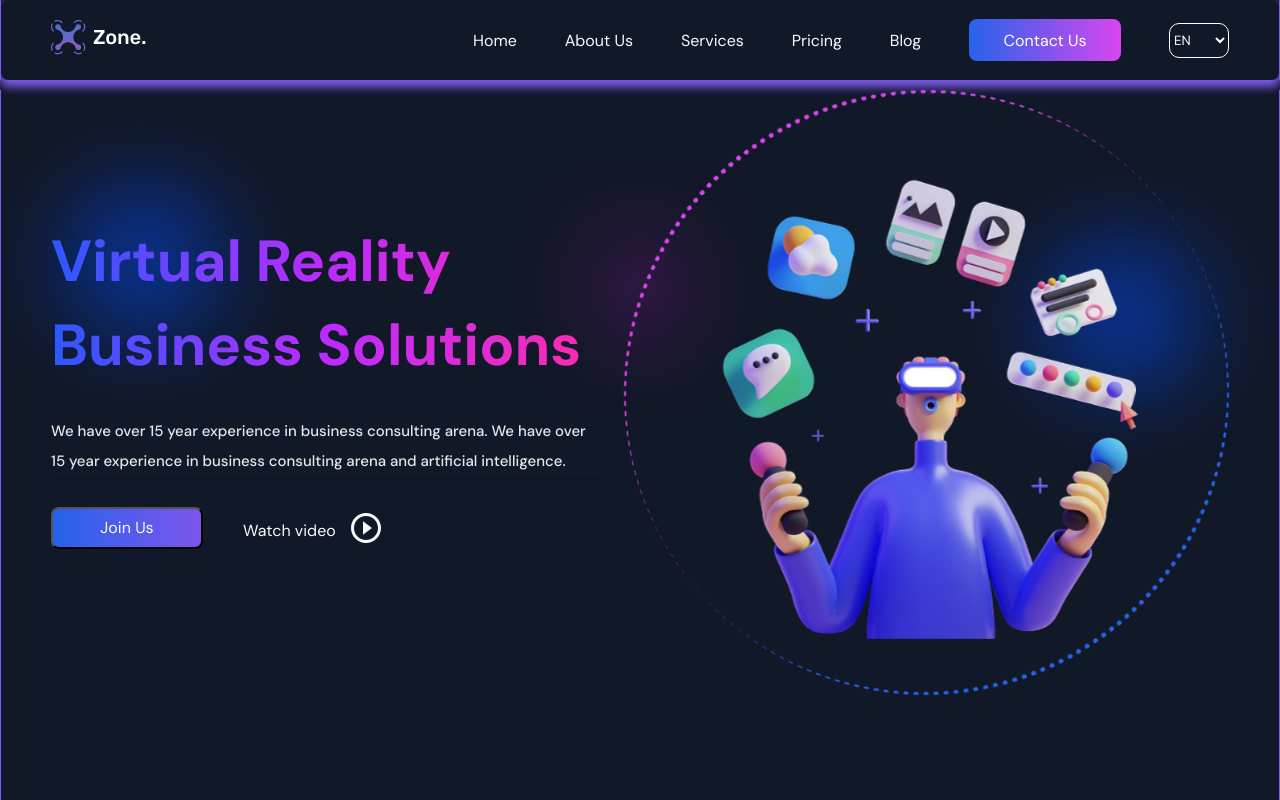
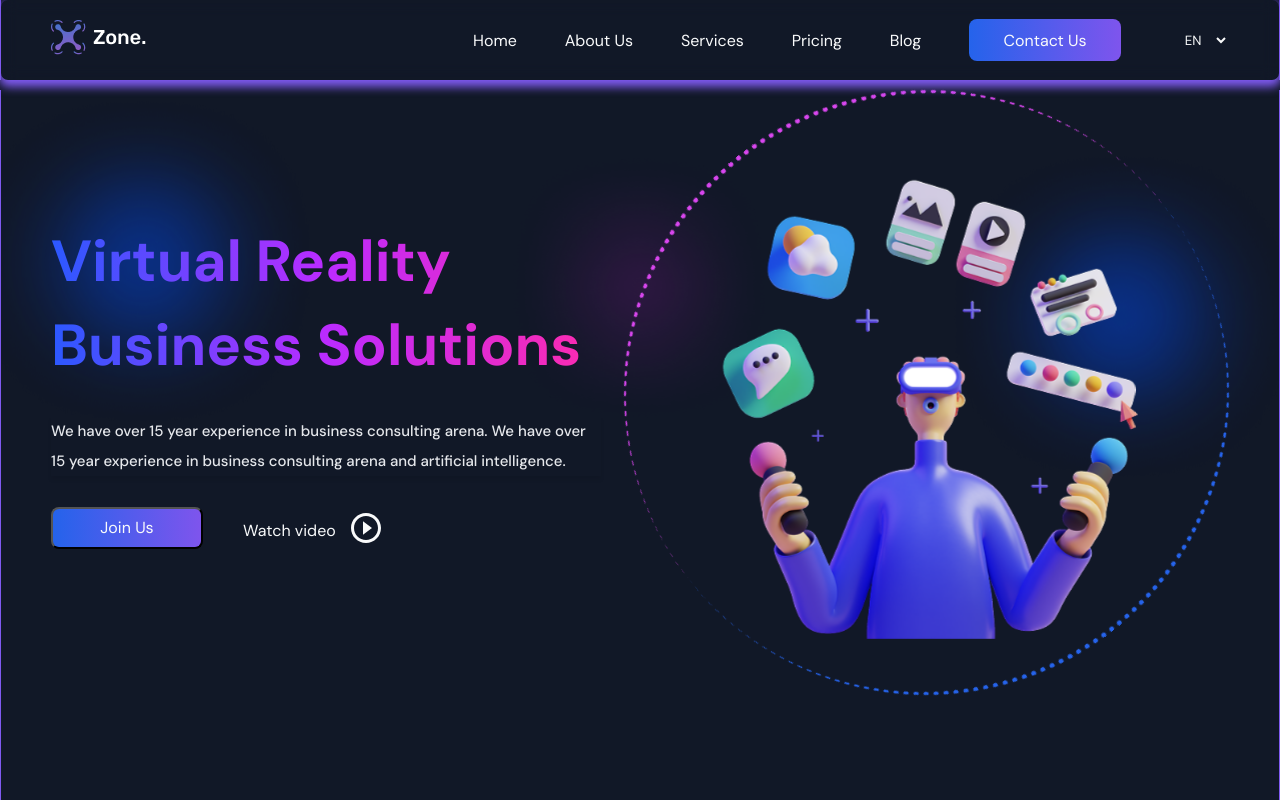
Before and after one commit to Nurik-04/Zone., a React (Vite) app: page / in a window 1280 px wide. Shown: the top 800 px of the page. Built offline with nearby package versions, Linux system fonts and the light colour scheme.

Commit message:
Header oz holiga qaytarildi

```diff
--- a/src/Components/Header/Header.jsx
+++ b/src/Components/Header/Header.jsx
@@ -1,74 +1,67 @@
 import logo from "../Images/logo.png";
-import React, { useState, useEffect } from "react";
+import React from "react";
 import { useTranslation } from "react-i18next";
-import AOS from "aos";
-import "aos/dist/aos.css";
 import "./header.css";
 
 const Header = () => {
   const [t, i18n] = useTranslation();
-  const [open, setOpen] = useState(false);
-
   const handleChangeCity = (event) => {
-    i18n.changeLanguage(event.target.value);
+    const selectedLanguage = event.target.value;
+    i18n.changeLanguage(selectedLanguage);
   };
-
-  useEffect(() => {
-    AOS.init({ duration: 800 });
-  }, []);
-
   return (
-    <header className="header" data-aos="fade-down">
+    <header className="header">
       <div className="container">
         <nav className="header__nav">
-
-          {/* LOGO */}
           <a className="header__title">
             <img className="header__img" src={logo} alt="" />
           </a>
-
-          {/* BURGER BTN */}
-          <div
-            className={`burger ${open ? "open" : ""}`}
-            onClick={() => setOpen(!open)}
-          >
-            <span></span><span></span><span></span>
-          </div>
-
-          {/* NAV LIST */}
-          <ul className={`header__list ${open ? "show" : ""}`}>
+          <ul className="header__list">
             <li className="header__item">
-              <a href="#home" className="header__link">{t("header.home")}</a>
+              <a href="#home" className="header__link">
+                {t("header.home")}
+              </a>
             </li>
             <li className="header__item">
-              <a href="#about" className="header__link">{t("header.about")}</a>
+              <a href="#about" className="header__link">
+                {t("header.about")}
+              </a>
             </li>
             <li className="header__item">
-              <a href="#service" className="header__link">{t("header.service")}</a>
+              <a href="#service" className="header__link">
+                {t("header.service")}
+              </a>
             </li>
             <li className="header__item">
-              <a href="#pricing" className="header__link">{t("header.pricing")}</a>
+              <a href="#" className="header__link">
+                {t("header.pricing")}
+              </a>
             </li>
             <li className="header__item">
-              <a href="#blog" className="header__link">{t("header.blog")}</a>
+              <a href="#blog" className="header__link">
+                {t("header.blog")}
+              </a>
             </li>
-
             <li className="header__item">
-              <a href="#contact" className="header__btn__link">
+              <a href="#blog" className="header__btn__link">
                 {t("header.contact")}
               </a>
             </li>
-
-            {/* LANGUAGE */}
             <li className="header__item">
               <select
                 className="buttons"
                 onChange={handleChangeCity}
-                value={i18n.language}
+                value={i18n.language} // Hozirgi tanlangan tilni ko'rsatib turadi
               >
-                <option className="lenguage" value="en">EN</option>
-                <option className="lenguage" value="ru">RU</option>
-                <option className="lenguage" value="uz">UZ</option>
+                <option className="lenguage" value="en">
+                  EN
+                </option>
+                <option className="lenguage" value="ru">
+                  RU
+                </option>
+                <option className="lenguage" value="uz">
+                  UZ
+                </option>
               </select>
             </li>
           </ul>
--- a/src/Components/Header/header.css
+++ b/src/Components/Header/header.css
@@ -1,12 +1,11 @@
-.header {
+.header{
     position: fixed;
     top: 0;
     left: 0;
     right: 0;
     z-index: 1000;
 }
-
-.header__nav {
+.header__nav{
     display: flex;
     align-items: center;
     justify-content: space-between;
@@ -15,124 +14,84 @@
     height: 80px;
     backdrop-filter: blur(8px);
     border-radius: 7px;
+
 }
-
-/* DEFAULT LIST */
-.header__list {
+.header__list{
     width: 756px;
     height: 42px;
+    border-radius: 5px;
     display: flex;
     align-items: center;
     justify-content: space-between;
-  transition: 0.3s ease;
+    /* font-size: 18px; */
+    /* font-family: "DM Sans", sans-serif; */
 }
 
-/* RESPONSIVE — HIDDEN ON MOBILE */
-@media (max-width: 900px) {
-  .header__list {
-    position: absolute;
-    top: 80px;
-    right: 0;
-    width: 250px;
-    height: 100vh;
-    flex-direction: column;
-    justify-content: start;
-    padding-top: 40px;
-    gap: 20px;
-    background: rgba(0,0,0,0.8);
-    transform: translateX(100%);
+.header__link {
+    position: relative;
+    text-decoration: none;
+    color: #F9FAFB;
+    padding-bottom: 5px;
+    transition: color 0.4s ease;
+    /* transition-duration: 0.5s; */
 }
 
-  .header__list.show {
-    transform: translateX(0);
-  }
-}
-
-/* BURGER BTN */
-.burger {
-  display: none;
-  flex-direction: column;
-  gap: 5px;
-  cursor: pointer;
-}
-
-.burger span {
-  width: 30px;
-  height: 3px;
-  background: #fff;
-  transition: 0.3s;
-}
-
-@media (max-width: 900px) {
-  .burger {
-    display: flex;
-  }
-}
-
-/* BURGER ANIMATION */
-.burger.open span:nth-child(1) {
-  transform: rotate(45deg) translateY(8px);
-}
-.burger.open span:nth-child(2) {
-  opacity: 0;
-}
-.burger.open span:nth-child(3) {
-  transform: rotate(-45deg) translateY(-8px);
-}
-
-/* LINKS */
-.header__link {
-  position: relative;
-  color: #F9FAFB;
-  padding-bottom: 5px;
-  transition: 0.4s;
-}
-
+/* Chiziqning boshlang'ich holati */
 .header__link::after {
     content: "";
     position: absolute;
     left: 0;
     bottom: 0;
     width: 100%;
-  height: 2px;
+    height: 2px; /* Chiziq qalinligi */
+     /* background-color: #764bf8;   Chiziq rangi (rasmdagi kabi sariq-olovrang) */
+
+    /* Effektning asosi: chiziqni boshida 0 ga tenglashtiramiz */
     transform: scaleX(0);
-  transform-origin: bottom right;
-  transition: transform 0.3s;
-  background: linear-gradient(89.83deg, #2563EB 0.11%, #D946EF 58.65%);
+    transform-origin: bottom right; /* Chiziq o'ngga qarab yo'qoladi */
+    transition: transform 0.3s ease-out;
     box-shadow: 0px 1px 10px 2px #7F5AF0;
 }
 
+/* Hover bo'lgandagi holat */
 .header__link:hover::after {
     transform: scaleX(1);
-  transform-origin: bottom left;
+    transform-origin: bottom left; /* Chiziq chapdan chiqib keladi */
+
+    background: linear-gradient(89.83deg, #2563EB 0.11%, #D946EF 58.65%);
 }
 
-.header__btn__link {
+/* Aktiv bo'lim uchun (Home kabi tagida chiziq doim turishi uchun) */
+.header__link.active::after {
+    transform: scaleX(1);
+}
+.header__btn__link{
     width: 152px;
     height: 42px;
     border-radius: 8px;
-  background: linear-gradient(90deg, #2563EB, #D946EF);
+    background: linear-gradient(90.35deg, #2563EB 0.36%, #D946EF 201.02%);
+    color: #F9FAFB;
+    display: inline-block;
     display: flex;
     align-items: center;
     justify-content: center;
-  color: #fff;
     cursor: pointer;
-  transition: 0.3s;
+    transition-duration: 0.5s;
 }
-
 .header__btn__link:hover {
     transform: scale(1.1) translateY(-3px);
 }
-
-/* LANGUAGE BUTTON */
-.buttons {
-  width: 60px;
+.buttons{
+    width:  60px;
     height: 35px;
-  border-radius: 10px;
+    text-align: center;
+    border-radius: 20%;
     background: transparent;
-  color: #fff;
-  border: 1px solid #fff;
+    color: #F9FAFB;
+    border: none;
     cursor: pointer;
 }
+.lenguage{
+    color: #000;
 
-.lenguage { color: #000 }
+}
```
Lines whose indentation alone changed are shown as unchanged.
